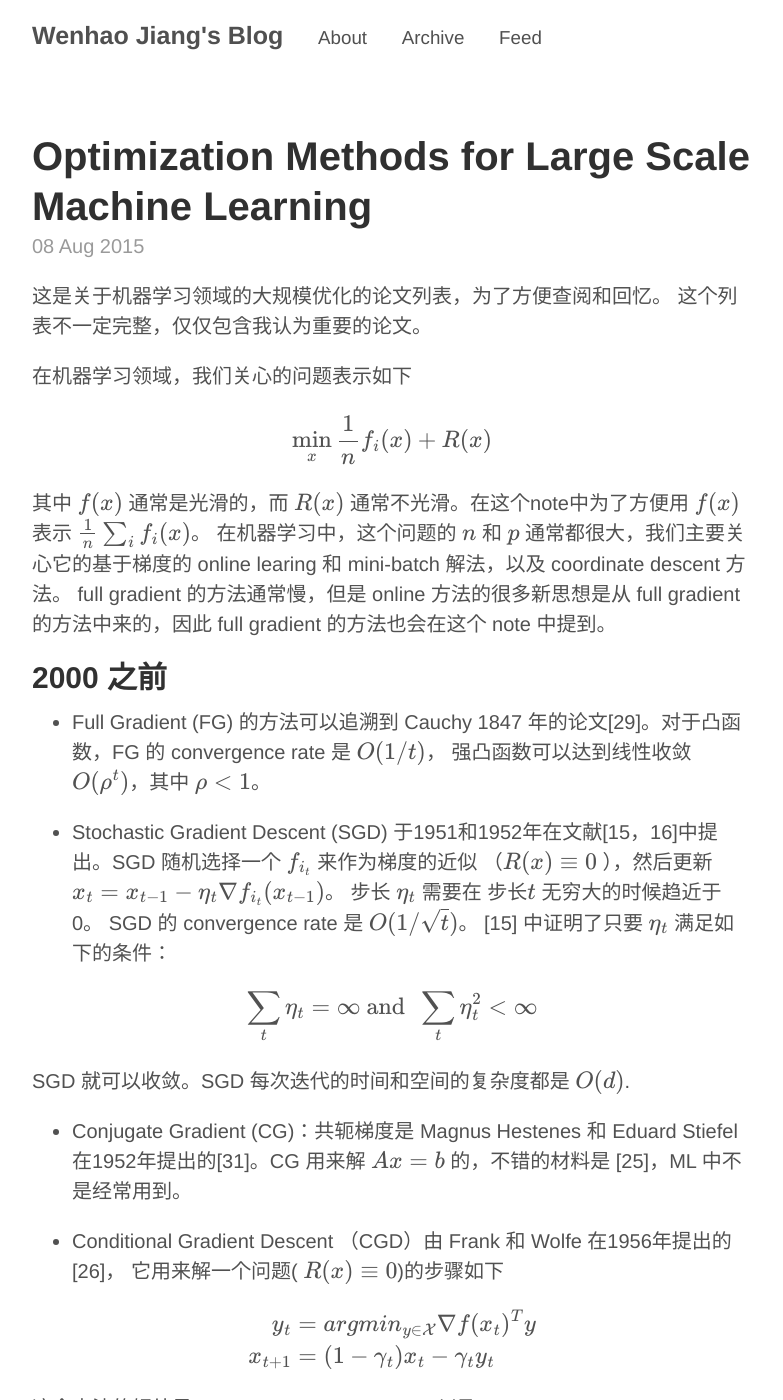
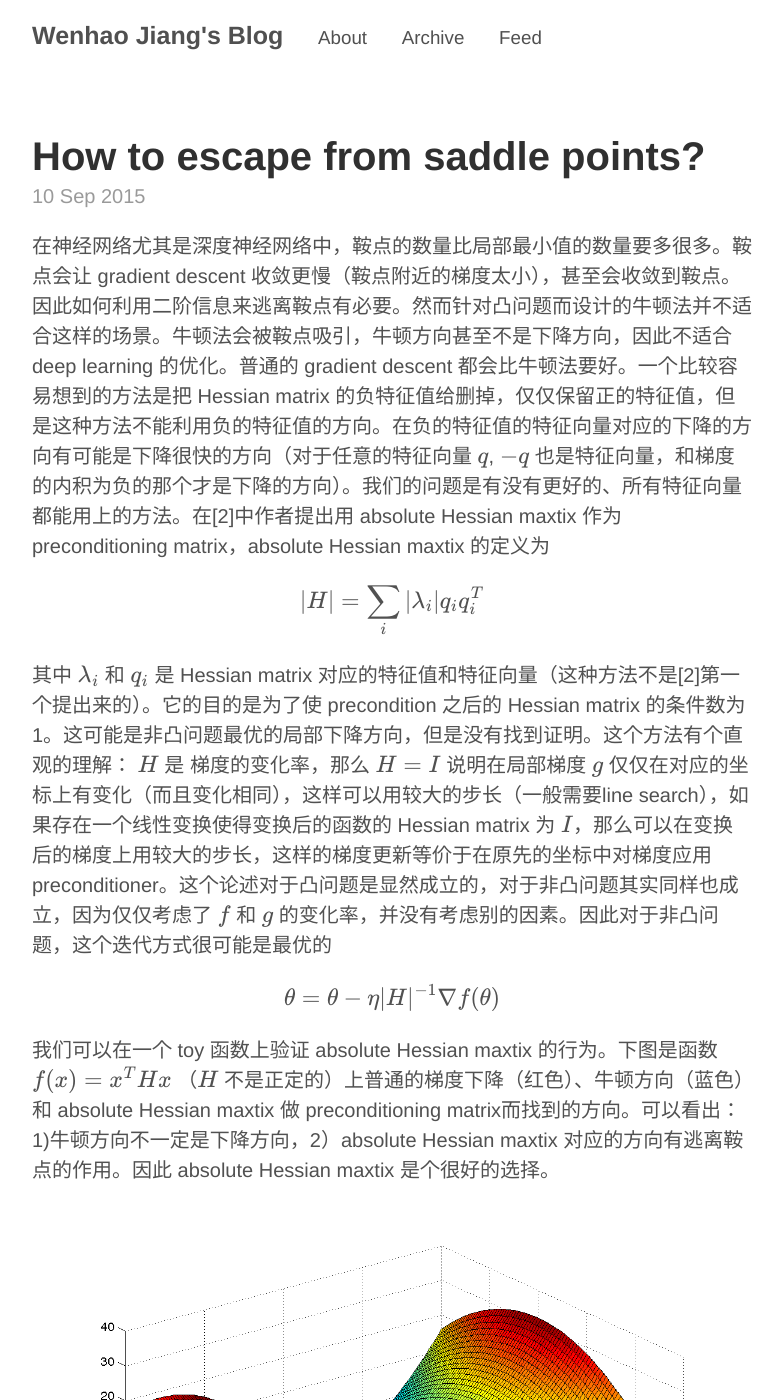
Before and after one commit to bjsc/cswhjiang.github.io, a Jekyll site: the page built from index.html, in a window 1280 px wide and 1400 px high. Shown: the whole window, without its empty margins (248-1031 px from the left). Built offline with Jekyll 4.4.1, drawn with Linux system fonts in a browser that asks for light colours; formulas are drawn with MathJax 3; the list of posts is cut into pages by our own code; some of the changed text lies outside the part shown.

Commit message:
saddle points

```diff
--- /dev/null
+++ b/_posts/2015-09-10-escape-from-saddle-points.md
@@ -0,0 +1,30 @@
+---
+layout: post
+title: How to escape from saddle points?
+comments: True
+---
+
+在神经网络尤其是深度神经网络中，鞍点的数量比局部最小值的数量要多很多。鞍点会让 gradient descent 收敛更慢（鞍点附近的梯度太小），甚至会收敛到鞍点。因此如何利用二阶信息来逃离鞍点有必要。然而针对凸问题而设计的牛顿法并不适合这样的场景。牛顿法会被鞍点吸引，牛顿方向甚至不是下降方向，因此不适合 deep learning 的优化。普通的 gradient descent 都会比牛顿法要好。一个比较容易想到的方法是把 Hessian matrix 的负特征值给删掉，仅仅保留正的特征值，但是这种方法不能利用负的特征值的方向。在负的特征值的特征向量对应的下降的方向有可能是下降很快的方向（对于任意的特征向量 $$q$$, $$-q$$ 也是特征向量，和梯度的内积为负的那个才是下降的方向）。我们的问题是有没有更好的、所有特征向量都能用上的方法。在[2]中作者提出用 absolute Hessian maxtix 作为 preconditioning  matrix，absolute Hessian maxtix 的定义为
+
+$$
+|H| = \sum_i |\lambda_i| q_iq_i^T
+$$
+
+其中 $$ \lambda_i $$ 和 $$ q_i $$ 是 Hessian matrix 对应的特征值和特征向量（这种方法不是[2]第一个提出来的）。它的目的是为了使 precondition 之后的 Hessian matrix 的条件数为1。这可能是非凸问题最优的局部下降方向，但是没有找到证明。这个方法有个直观的理解： $$ H $$ 是 梯度的变化率，那么 $$H=I$$ 说明在局部梯度 $$g$$ 仅仅在对应的坐标上有变化（而且变化相同），这样可以用较大的步长（一般需要line search），如果存在一个线性变换使得变换后的函数的 Hessian matrix 为 $$I$$，那么可以在变换后的梯度上用较大的步长，这样的梯度更新等价于在原先的坐标中对梯度应用 preconditioner。这个论述对于凸问题是显然成立的，对于非凸问题其实同样也成立，因为仅仅考虑了 $$f$$ 和 $$g$$ 的变化率，并没有考虑别的因素。因此对于非凸问题，这个迭代方式很可能是最优的
+
+$$
+\theta = \theta - \eta |H|^{-1} \nabla f(\theta)
+$$
+
+我们可以在一个 toy 函数上验证 absolute Hessian maxtix 的行为。下图是函数 $$f(x) = x^THx$$ （$$H$$ 不是正定的）上普通的梯度下降（红色）、牛顿方向（蓝色）和 absolute Hessian maxtix 做 preconditioning  matrix而找到的方向。可以看出：1)牛顿方向不一定是下降方向，2）absolute Hessian maxtix 对应的方向有逃离鞍点的作用。因此 absolute Hessian maxtix 是个很好的选择。
+
+![nag和cm的比较](/figures/2015-09-10-escape-from-saddle-points-a.png)
+![nag和cm的比较](/figures/2015-09-10-escape-from-saddle-points-b.png)
+
+
+由于计算 absolute Hessian maxtix 的复杂度太大，我们仅仅考虑其对角线来近似，同样的近似方法也被用来近似 Hessian matrix（[2]中没有给出近似程度的好坏的证明）。因此我们的目标本来是找  $$D^{-1} = |H|^{-1}$$，但是不好算，因此我们考虑用对角阵 $$D^{-1} = diag(|H|^{-1}) = diag({sqrt{H^2}}^{-1})$$，这个同样不好算。因此用 $$D^{-1} = diag(|H|^{-1}) \approx {sqrt{diag(H^2)}}^{-1}$$ 来近似。这个近似要比  $$D^{-1} = diag(|H|^{-1}) \approx {sqrt{diag(H)^2}}^{-1}$$ 要好一点。
+
+
+# Reference
+1. Yann Dauphin, Razvan Pascanu, Caglar Gulcehre, Kyunghyun Cho, Surya Ganguli, Yoshua Bengio. "Identifying and attacking the saddle point problem in high-dimensional non-convex optimization." Advances in Neural Information Processing Systems. 2014.
+2. Yann N. Dauphin, Harm de Vries, Yoshua Bengio. "equilibrated adaptive learning rates for non-convex optimization." arXiv preprint arXiv:1502.04390 (2015).
```
Also changed, not shown: _posts/2015-08-08-large_scale_opt.md (+24 -2 lines), figures/2015-09-10-escape-from-saddle-points-a.png (added), figures/2015-09-10-escape-from-saddle-points-b.png (added).
